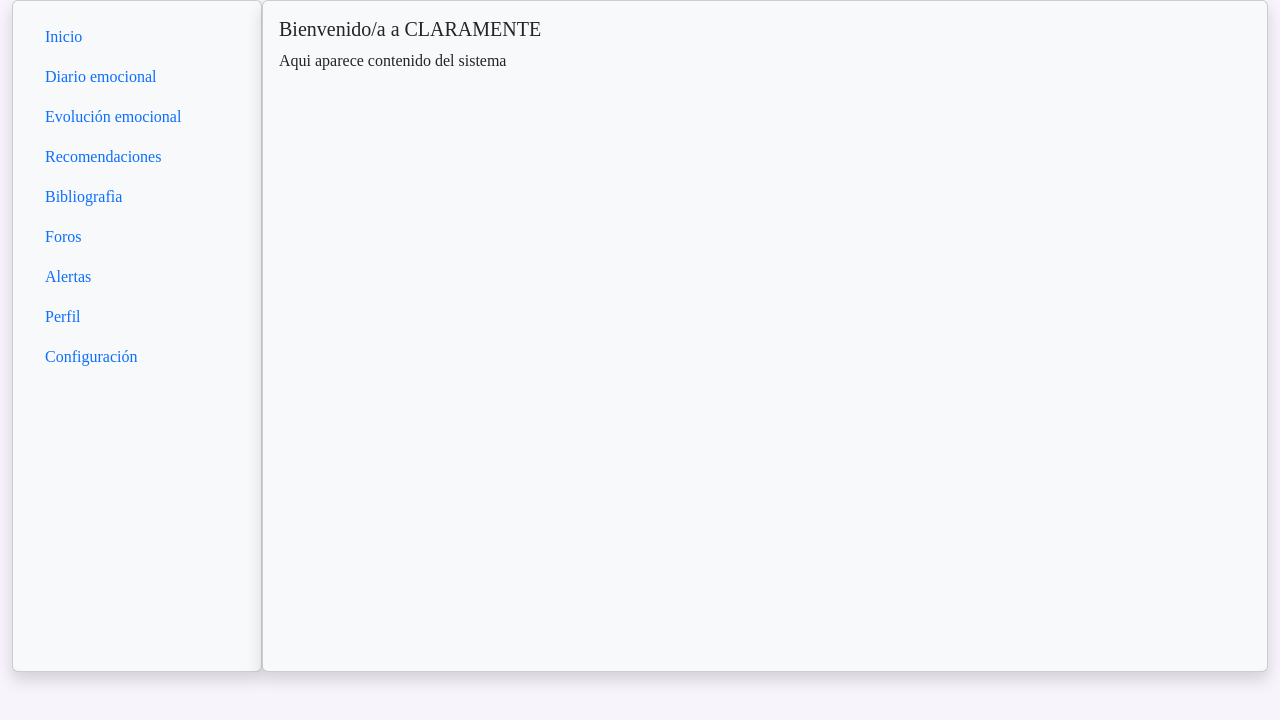
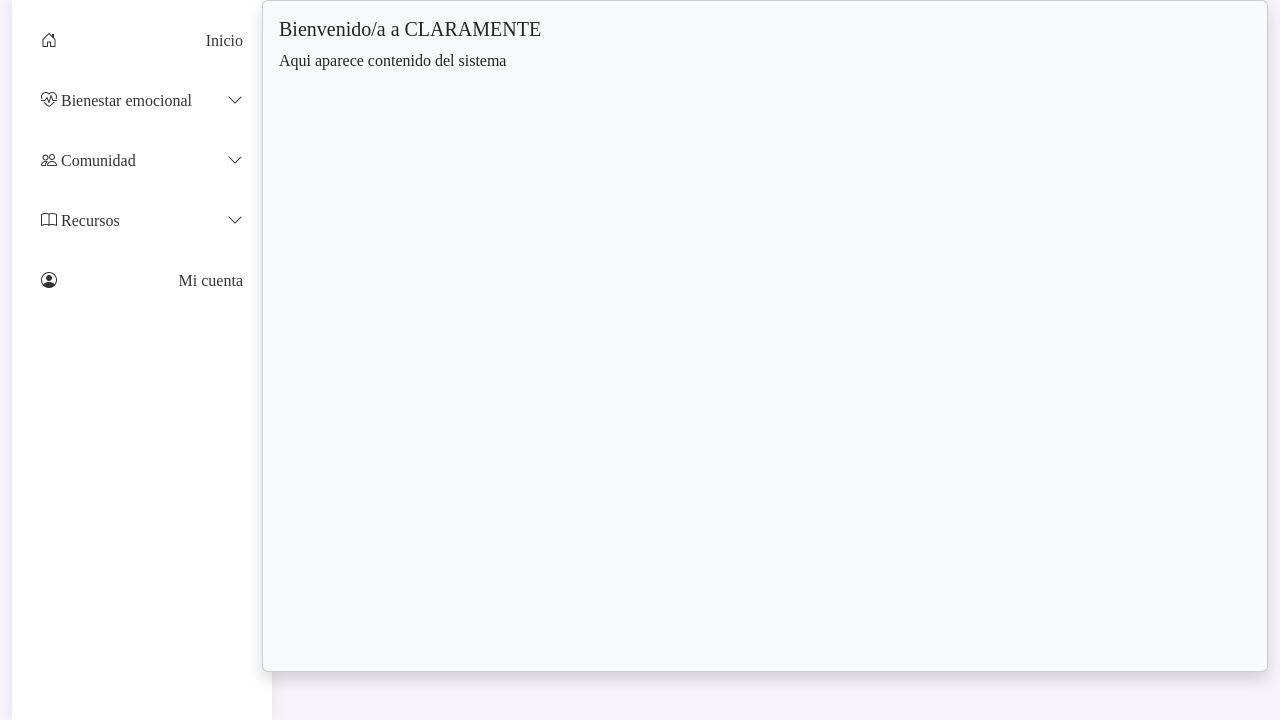
Before and after one commit to Natasoft/Claramente, a PHP site: page /html/panelbootstrap.html in a window 1280 px wide. Shown: the part 80-800 px from the top of the page. Run offline with PHP 8.4, Linux system fonts and the light colour scheme; some web fonts are replaced.

Commit message:
Organizando el menu

```diff
--- a/JS/main.js
+++ b/JS/main.js
@@ -1,15 +1,27 @@
 import { login } from "./inicio.js";
 document.addEventListener("DOMContentLoaded", (Event) => {
-// alert("Bienvenido a Claramente")
+    // alert("Bienvenido a Claramente")
 });
 document.addEventListener("submit", (event) => {
- if (event.target && event.target.id === "formlogin") {
-event.preventDefault();
-login();
- }
+    if (event.target && event.target.id === "formlogin") {
+        event.preventDefault();
+        login();
+    }
 
 });
 
 document.addEventListener("click", (e) => {
     console.log("e.target");
 });
+
+const submenu = document.querySelectorAll(".submenu");
+
+submenu.forEach(item => {
+
+    item.querySelector(".submenu-btn").addEventListener("click", () => {
+
+        item.classList.toggle("abierto");
+
+    });
+
+});
--- a/css/st_dash.css
+++ b/css/st_dash.css
@@ -61,23 +61,58 @@ h2{
     border: none;
     cursor:pointer;
 }
+.sidebar{
+    width:260px;
+    background:#fff;
+    box-shadow:0 0 15px rgba(0,0,0,.08);
+}
 .menu{
-    grid-area: menu;
-    background-color: #b1c7d6;
-    border: 2px solid black;
-    border-radius: 10px;
-    padding: 20px;
-    height: 100%;
+    list-style:none;
+    margin:0;
+    padding:15px;
 }
-.menu ul{
-    list-style: none;
-    padding: 0;
+.menu li{
+    margin-bottom:8px;
 }
-.menu li:hover{
-    background-color:#8fb4c9;
-    border-radius:6px;
-    padding-left:20px;
-    cursor: pointer;
+.menu a,
+.submenu-btn{
+    width:100%;
+    padding:14px;
+    display:flex;
+    justify-content:space-between;
+    align-items:center;
+    border:none;
+    background:none;
+    cursor:pointer;
+    text-decoration:none;
+    color:#333;
+    border-radius:10px;
+    font-size:16px;
+}
+.menu a:hover,
+.submenu-btn:hover{
+    background:#37BAE1;
+    color:white;
+}
+.submenu-items{
+    list-style:none;
+    padding-left:18px;
+    max-height:0;
+    overflow:hidden;
+    transition:.4s;
+}
+.submenu-items li a{
+    padding:12px;
+    font-size:15px;
+}
+.submenu.abierto .submenu-items{
+    max-height:300px;
+}
+.flecha{
+    transition:.3s;
+}
+.submenu.abierto .flecha{
+    transform:rotate(180deg);
 }
 .contenido{
     grid-area: contenido;
--- a/html/panelbootstrap.html
+++ b/html/panelbootstrap.html
@@ -1,5 +1,6 @@
 <!DOCTYPE html>
 <html lang="en">
+
 <head>
     <meta charset="UTF-8">
     <meta name="viewport" content="width=device-width, initial-scale=1.0">
@@ -9,8 +10,10 @@
     <link href="https://fonts.googleapis.com/css2?family=Gabriela&display=swap" rel="stylesheet">
     <!-- Bootstrap -->
     <link href="https://cdn.jsdelivr.net/npm/bootstrap@5.3.2/dist/css/bootstrap.min.css" rel="stylesheet">
+    <link rel="stylesheet" href="https://cdn.jsdelivr.net/npm/bootstrap-icons@1.11.3/font/bootstrap-icons.min.css">
     <link rel="stylesheet" href="../CSS/st_dash.css">
 </head>
+
 <body>
     <div class="container-fluid">
         <div class="panel">
@@ -29,35 +32,107 @@
                 </div>
             </header>
 
-    <ul class="nav flex-column card shadow p-3 mb-5 bg-body-tertiary rounded">
-        <li class="nav-item">
-            <a class="nav-link active" aria-current="page" href="#">Inicio</a>
+            <aside class="sidebar">
+
+                <ul class="menu">
+
+                    <li>
+                        <a href="Inicio.html">
+                            <i class="bi bi-house-door"></i>
+                            Inicio
+                        </a>
                     </li>
-        <li class="nav-item">
-            <a class="nav-link" href="#">Diario emocional</a>
+
+                    <!-- BIENESTAR -->
+
+                    <li class="submenu">
+                        <button class="submenu-btn">
+                            <span>
+                                <i class="bi bi-heart-pulse"></i>
+                                Bienestar emocional
+                            </span>
+                            <i class="bi bi-chevron-down flecha"></i>
+                        </button>
+                        <ul class="submenu-items">
+                            <li>
+                                <a href="Registro_emocional.html">
+                                    Registro emocional
+                                </a>
                             </li>
-        <li class="nav-item">
-            <a class="nav-link" href="#">Evolución emocional</a>
+                            <li>
+                                <a href="Evolucionemocional.html">
+                                    Evolución emocional
+                                </a>
                             </li>
-        <li class="nav-item">
-            <a class="nav-link" href="#">Recomendaciones</a>
-         </li>
-        <li class="nav-item">
-            <a class="nav-link" href="#">Bibliografìa</a>
-         </li>
-         <li class="nav-item">
-            <a class="nav-link" href="#">Foros</a>
-         </li>
-        <li class="nav-item">
-            <a class="nav-link" href="#">Alertas</a>
-         </li>
-        <li class="nav-item">
-            <a class="nav-link" href="#">Perfil</a>
-         </li>
-        <li class="nav-item">
-            <a class="nav-link" href="#">Configuración</a>
+                            <li>
+                                <a href="Retroalimentacion.html">
+                                    Retroalimentación
+                                </a>
                             </li>
                         </ul>
+                    </li>
+
+                    <!-- COMUNIDAD -->
+
+                    <li class="submenu">
+                        <button class="submenu-btn">
+                            <span>
+                                <i class="bi bi-people"></i>
+                                Comunidad
+                            </span>
+                            <i class="bi bi-chevron-down flecha"></i>
+                        </button>
+                        <ul class="submenu-items">
+                            <li>
+                                <a href="Participacion_foros.html">
+                                    Participación
+                                </a>
+                            </li>
+                            <li>
+                                <a href="Modoanonimo.html">
+                                    Modo anónimo
+                                </a>
+                            </li>
+                            <li>
+                                <a href="Moderacion_contenido_foros.html">
+                                    Moderación
+                                </a>
+                            </li>
+                        </ul>
+                    </li>
+
+                    <!-- RECURSOS -->
+
+                    <li class="submenu">
+                        <button class="submenu-btn">
+                            <span>
+                                <i class="bi bi-book"></i>
+                                Recursos
+                            </span>
+                            <i class="bi bi-chevron-down flecha"></i>
+                        </button>
+                        <ul class="submenu-items">
+                            <li>
+                                <a href="Recomendaciones_bibliografia.html">
+                                    Recomendaciones
+                                </a>
+                            </li>
+                            <li>
+                                <a href="Bibliografia.html">
+                                    Bibliografía
+                                </a>
+                            </li>
+                        </ul>
+                    </li>
+                    <li>
+                        <a href="panel.html">
+                            <i class="bi bi-person-circle"></i>
+                            Mi cuenta
+                        </a>
+                    </li>
+                </ul>
+
+            </aside>
 
             <main class="card shadow p-3 mb-5 bg-body-tertiary rounded">
                 <h2>Bienvenido/a a CLARAMENTE</h2>
@@ -67,4 +142,5 @@
     </div>
     <script type="module" src="../JS/main.js"></script>
 </body>
+
 </html>
```
Lines whose indentation alone changed are shown as unchanged.
